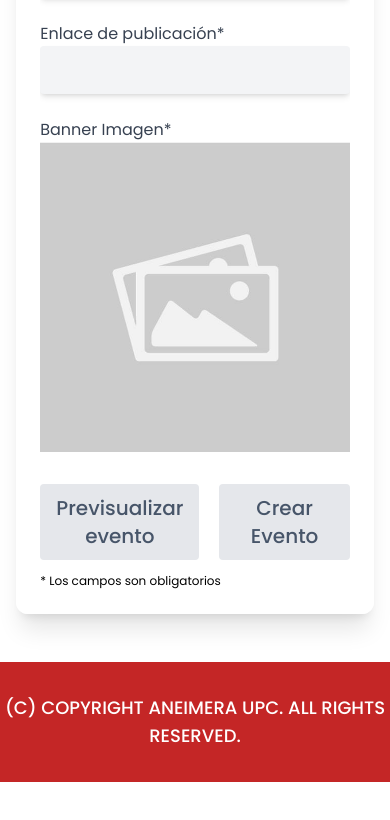
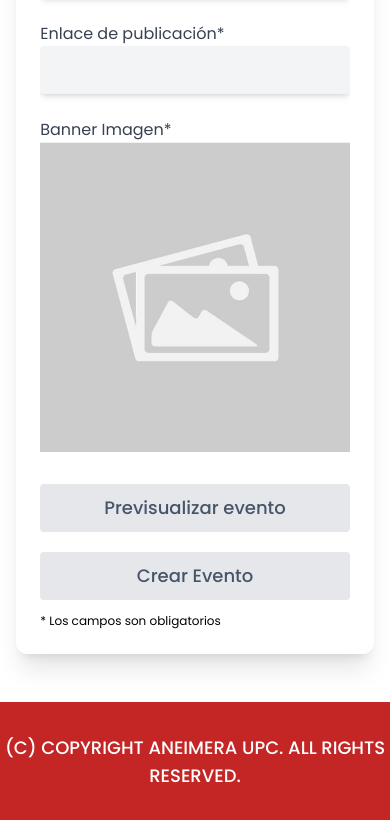
Before and after one commit to Nekolas777/aneimera-upc-frontend, a React (Vite) app: page /event-register in a window 390 px wide. Shown: the part 1459-2279 px from the top of the page. Before the commit the page ends 2241 px from the top, so only its background shows below. Built offline with nearby package versions, Linux system fonts and the light colour scheme; no server answers; sample sign-in values are in the browser's storage.

Commit message:
fix: responsive issues for register events pages

```diff
--- a/src/features/events/pages/RegisterPonenciaPage.tsx
+++ b/src/features/events/pages/RegisterPonenciaPage.tsx
@@ -320,11 +320,11 @@ export const RegisterPonenciaPage = () => {
               </div>
             </div>
 
-            <div className='flex flex-row gap-5 flox-col sm:flex-row mt-8'>
+            <div className='flex flex-col sm:flex-row mt-8 gap-5'>
               <button
                 type='button'
                 onClick={handlePreview}
-                className={`w-full flex-1 px-4 py-2.5 rounded text-xl font-medium transition-all duration-200 ease-linear ${
+                className={`w-full flex-1 px-4 py-2.5 rounded text-lg sm:text-xl font-medium transition-all duration-200 ease-linear ${
                   !allFieldsFilled || !selectedImage
                     ? "bg-gray-200 cursor-not-allowed text-slate-600"
                     : "bg-blue-500 hover:bg-blue-600 text-white"
@@ -335,7 +335,7 @@ export const RegisterPonenciaPage = () => {
               </button>
               <button
                 type='submit'
-                className={`w-full flex-1 px-4 py-2.5 rounded text-xl font-medium transition-all duration-200 ease-linear ${
+                className={`w-full flex-1 px-4 py-2.5 rounded text-lg sm:text-xl font-medium transition-all duration-200 ease-linear ${
                   !allFieldsFilled || !selectedImage
                     ? "bg-gray-200 cursor-not-allowed text-slate-600"
                     : "bg-red-500 hover:bg-red-600 text-white"
--- a/src/features/events/pages/RegisterTechnicalVisitPage.tsx
+++ b/src/features/events/pages/RegisterTechnicalVisitPage.tsx
@@ -308,11 +308,11 @@ export const RegisterTechnicalVisitPage = () => {
               </div>
             </div>
 
-            <div className='flex flex-row gap-5 flox-col sm:flex-row mt-8'>
+            <div className='flex flex-col sm:flex-row mt-8 gap-5'>
               <button
                 type='button'
                 onClick={handlePreview}
-                className={`w-full flex-1 px-4 py-2.5 rounded text-xl font-medium transition-all duration-200 ease-linear ${
+                className={`w-full flex-1 px-4 py-2.5 rounded text-lg sm:text-xl font-medium transition-all duration-200 ease-linear ${
                   !allFieldsFilled || !selectedImage
                     ? "bg-gray-200 cursor-not-allowed text-slate-600"
                     : "bg-blue-500 hover:bg-blue-600 text-white"
@@ -323,7 +323,7 @@ export const RegisterTechnicalVisitPage = () => {
               </button>
               <button
                 type='submit'
-                className={`w-full flex-1 px-4 py-2.5 rounded text-xl font-medium transition-all duration-200 ease-linear ${
+                className={`w-full flex-1 px-4 py-2.5 rounded text-lg sm:text-xl font-medium transition-all duration-200 ease-linear ${
                   !allFieldsFilled || !selectedImage
                     ? "bg-gray-200 cursor-not-allowed text-slate-600"
                     : "bg-red-500 hover:bg-red-600 text-white"
--- a/src/features/events/pages/RegisterWorkshopPage.tsx
+++ b/src/features/events/pages/RegisterWorkshopPage.tsx
@@ -394,11 +394,11 @@ export const RegisterWorkshopPage = () => {
               </div>
             </div>
 
-            <div className='flex flex-row gap-5 flox-col sm:flex-row mt-8'>
+            <div className='flex flex-col sm:flex-row mt-8 gap-5'>
               <button
                 type='button'
                 onClick={handlePreview}
-                className={`w-full flex-1 px-4 py-2.5 rounded text-xl font-medium transition-all duration-200 ease-linear ${
+                className={`w-full flex-1 px-4 py-2.5 rounded text-lg sm:text-xl font-medium transition-all duration-200 ease-linear ${
                   !allFieldsFilled || !selectedImage || !selectedExpositorImage
                     ? "bg-gray-200 cursor-not-allowed text-slate-600"
                     : "bg-blue-500 hover:bg-blue-600 text-white"
@@ -411,7 +411,7 @@ export const RegisterWorkshopPage = () => {
               </button>
               <button
                 type='submit'
-                className={`w-full flex-1 px-4 py-2.5 rounded text-xl font-medium transition-all duration-200 ease-linear ${
+                className={`w-full flex-1 px-4 py-2.5 rounded text-lg sm:text-xl font-medium transition-all duration-200 ease-linear ${
                   !allFieldsFilled || !selectedImage || !selectedExpositorImage
                     ? "bg-gray-200 cursor-not-allowed text-slate-600"
                     : "bg-red-500 hover:bg-red-600 text-white"
```
